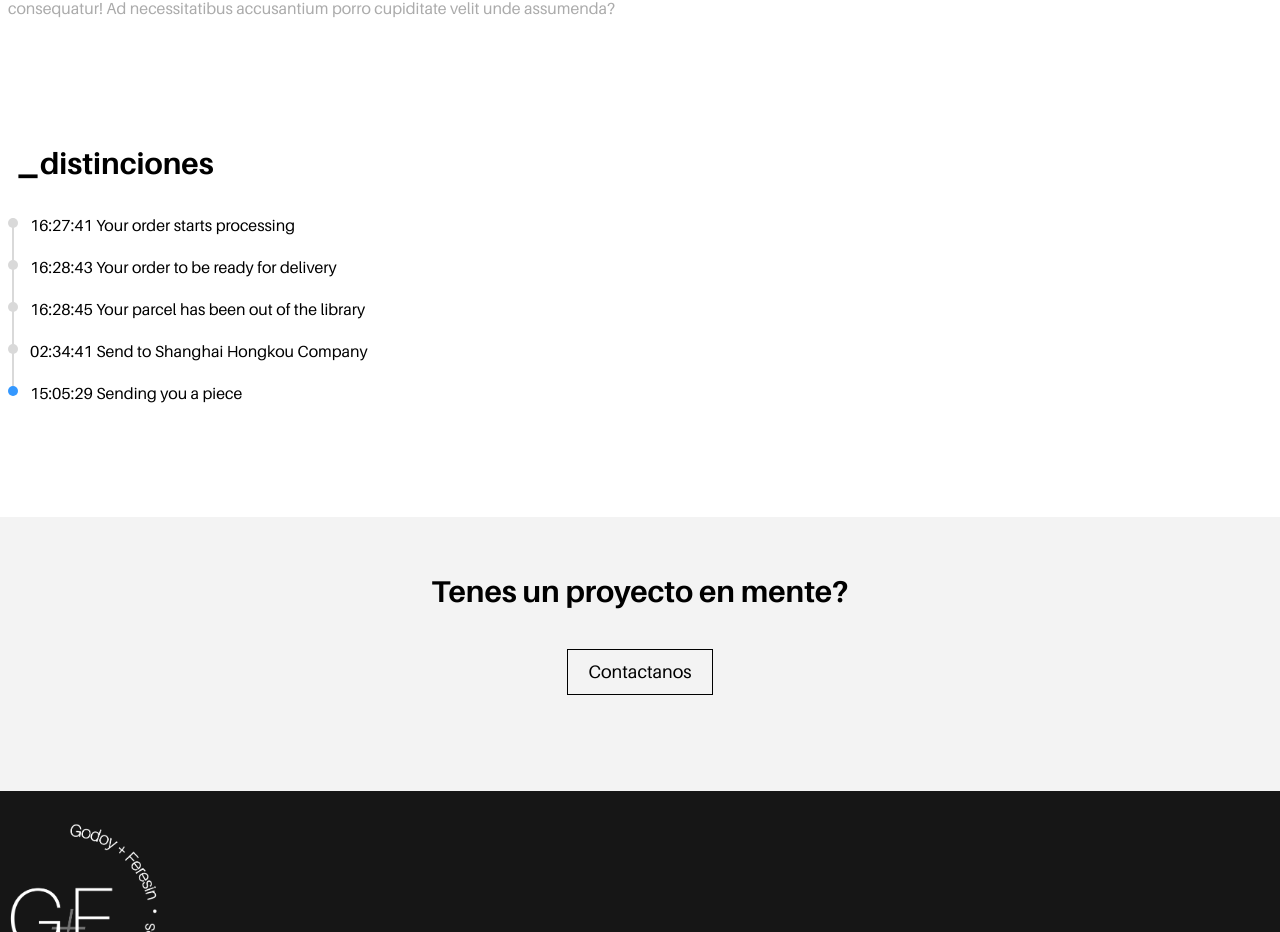
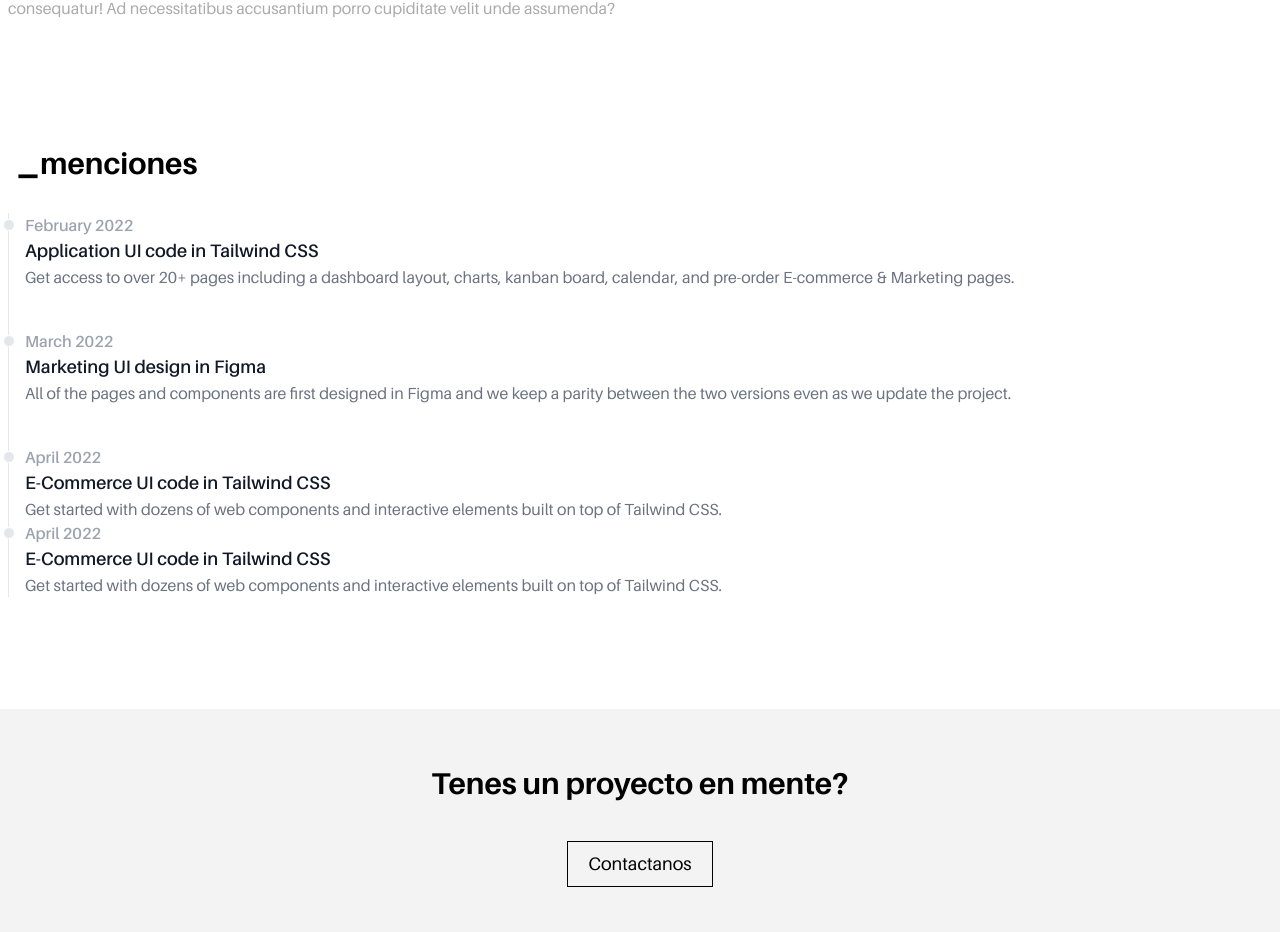
Before and after one commit to Ludcs/godoyferesinarquitectas, a Next.js app: page /nosotras in a window 1280 px wide. Shown: the part 4179-5111 px from the top of the page. Built offline with nearby package versions, Linux system fonts and the light colour scheme.

Commit message:
timeline component was added via flowbite

```diff
--- a/src/app/nosotras/page.tsx
+++ b/src/app/nosotras/page.tsx
@@ -1,16 +1,15 @@
 'use client';
 
 import '../home.css';
-import 'rsuite/Timeline/styles/index.css';
-import { Timeline } from 'rsuite';
 import { useRef } from 'react';
 import { useInView } from 'framer-motion';
 import Team from '../../../public/assets/images/juntas.png';
 import Flo from '../../../public/assets/images/flo.png';
 import Fio from '../../../public/assets/images/fio.png';
+import Link from 'next/link';
+import Image from 'next/image';
 import Header from '@/components/Header';
-import Image from 'next/image';
-import Link from 'next/link';
+import Timeline from '@/components/Timeline';
 
 export default function Nosotras() {
   const TopImageref = useRef(null);
@@ -25,26 +24,29 @@ export default function Nosotras() {
   const OurStudyref = useRef(null);
   const isInViewOurStudyRef = useInView(OurStudyref, { once: true });
 
-  const items = [
-    {
-      title: 'May 1940',
-      cardTitle: 'Dunkirk',
-      url: 'http://www.history.com',
-      cardSubtitle:
-        'Men of the British Expeditionary Force (BEF) wade out to..',
-      cardDetailedText:
-        'Men of the British Expeditionary Force (BEF) wade out to..',
-    },
-    {
-      title: 'May 1940',
-      cardTitle: 'Dunkirk',
-      url: 'http://www.history.com',
-      cardSubtitle:
-        'Men of the British Expeditionary Force (BEF) wade out to..',
-      cardDetailedText:
-        'Men of the British Expeditionary Force (BEF) wade out to..',
-    },
-  ];
+  const Mentionsref = useRef(null);
+  const isInViewMentionsRef = useInView(Mentionsref, { once: true });
+
+  // const items = [
+  //   {
+  //     title: 'May 1940',
+  //     cardTitle: 'Dunkirk',
+  //     url: 'http://www.history.com',
+  //     cardSubtitle:
+  //       'Men of the British Expeditionary Force (BEF) wade out to..',
+  //     cardDetailedText:
+  //       'Men of the British Expeditionary Force (BEF) wade out to..',
+  //   },
+  //   {
+  //     title: 'May 1940',
+  //     cardTitle: 'Dunkirk',
+  //     url: 'http://www.history.com',
+  //     cardSubtitle:
+  //       'Men of the British Expeditionary Force (BEF) wade out to..',
+  //     cardDetailedText:
+  //       'Men of the British Expeditionary Force (BEF) wade out to..',
+  //   },
+  // ];
 
   return (
     <main className="w-full">
@@ -148,26 +150,20 @@ export default function Nosotras() {
           </article>
         </div>
       </section>
-      <div className="pb-28 px-2 flex flex-col justify-center items-start gap-8 bg-white transform text-start">
+      <div
+        className="pb-28 px-2 flex flex-col justify-center items-start gap-8 bg-white transform text-start"
+        ref={Mentionsref}
+        style={{
+          transform: isInViewMentionsRef ? 'none' : 'translateX(-200px)',
+          opacity: isInViewMentionsRef ? 1 : 0,
+          transition: 'all 1s cubic-bezier(0.17, 0.55, 0.55, 1) 0.5s',
+        }}
+      >
         <h1 className="text-3xl font-bold px-2">
           <span className="text-5xl font-bold">_</span>
-          {''}distinciones
+          {''}menciones
         </h1>
-        {/* TIMELINE */}
-        {/* <div className="w-full h-[700px]"></div> */}
-        <Timeline className="w-full">
-          <Timeline.Item>16:27:41 Your order starts processing</Timeline.Item>
-          <Timeline.Item>
-            16:28:43 Your order to be ready for delivery
-          </Timeline.Item>
-          <Timeline.Item>
-            16:28:45 Your parcel has been out of the library
-          </Timeline.Item>
-          <Timeline.Item>
-            02:34:41 Send to Shanghai Hongkou Company
-          </Timeline.Item>
-          <Timeline.Item>15:05:29 Sending you a piece</Timeline.Item>
-        </Timeline>
+        <Timeline />
       </div>
 
       <section className="w-full py-14 flex flex-col justify-center items-center text-center bg-[#F3F3F3]">
--- /dev/null
+++ b/src/components/Timeline.jsx
@@ -0,0 +1,58 @@
+export default function Timeline() {
+  return (
+    <ol className="relative border-s border-gray-200 dark:border-black">
+      <li className="mb-10 ms-4">
+        <div className="absolute w-3 h-3 bg-gray-200 rounded-full mt-1.5 -start-1.5 border border-white dark:border-black dark:bg-black"></div>
+        <time className="mb-1 font-semibold leading-none text-gray-400 dark:text-black">
+          February 2022
+        </time>
+        <h3 className="text-lg font-semibold text-gray-900 dark:text-white">
+          Application UI code in Tailwind CSS
+        </h3>
+        <p className="mb-4 text-base font-normal text-gray-500 dark:text-gray-400">
+          Get access to over 20+ pages including a dashboard layout, charts,
+          kanban board, calendar, and pre-order E-commerce & Marketing pages.
+        </p>
+      </li>
+      <li className="mb-10 ms-4">
+        <div className="absolute w-3 h-3 bg-gray-200 rounded-full mt-1.5 -start-1.5 border border-white dark:border-black dark:bg-black"></div>
+        <time className="mb-1 font-semibold leading-none text-gray-400 dark:text-black">
+          March 2022
+        </time>
+        <h3 className="text-lg font-semibold text-gray-900 dark:text-white">
+          Marketing UI design in Figma
+        </h3>
+        <p className="text-base font-normal text-gray-500 dark:text-gray-400">
+          All of the pages and components are first designed in Figma and we
+          keep a parity between the two versions even as we update the project.
+        </p>
+      </li>
+      <li className="ms-4">
+        <div className="absolute w-3 h-3 bg-gray-200 rounded-full mt-1.5 -start-1.5 border border-white dark:border-black dark:bg-black"></div>
+        <time className="mb-1 font-semibold leading-none text-gray-400 dark:text-black">
+          April 2022
+        </time>
+        <h3 className="text-lg font-semibold text-gray-900 dark:text-white">
+          E-Commerce UI code in Tailwind CSS
+        </h3>
+        <p className="text-base font-normal text-gray-500 dark:text-gray-400">
+          Get started with dozens of web components and interactive elements
+          built on top of Tailwind CSS.
+        </p>
+      </li>
+      <li className="ms-4">
+        <div className="absolute w-3 h-3 bg-gray-200 rounded-full mt-1.5 -start-1.5 border border-white dark:border-black dark:bg-black"></div>
+        <time className="mb-1 font-semibold leading-none text-gray-400 dark:text-black">
+          April 2022
+        </time>
+        <h3 className="text-lg font-semibold text-gray-900 dark:text-white">
+          E-Commerce UI code in Tailwind CSS
+        </h3>
+        <p className="text-base font-normal text-gray-500 dark:text-gray-400">
+          Get started with dozens of web components and interactive elements
+          built on top of Tailwind CSS.
+        </p>
+      </li>
+    </ol>
+  );
+}
```
